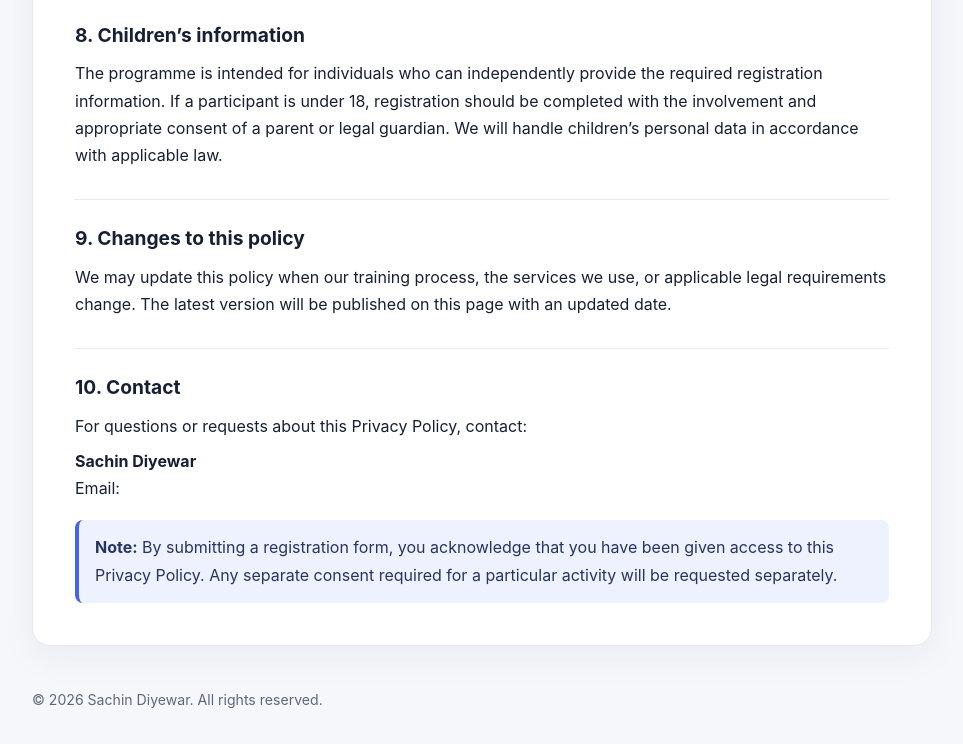
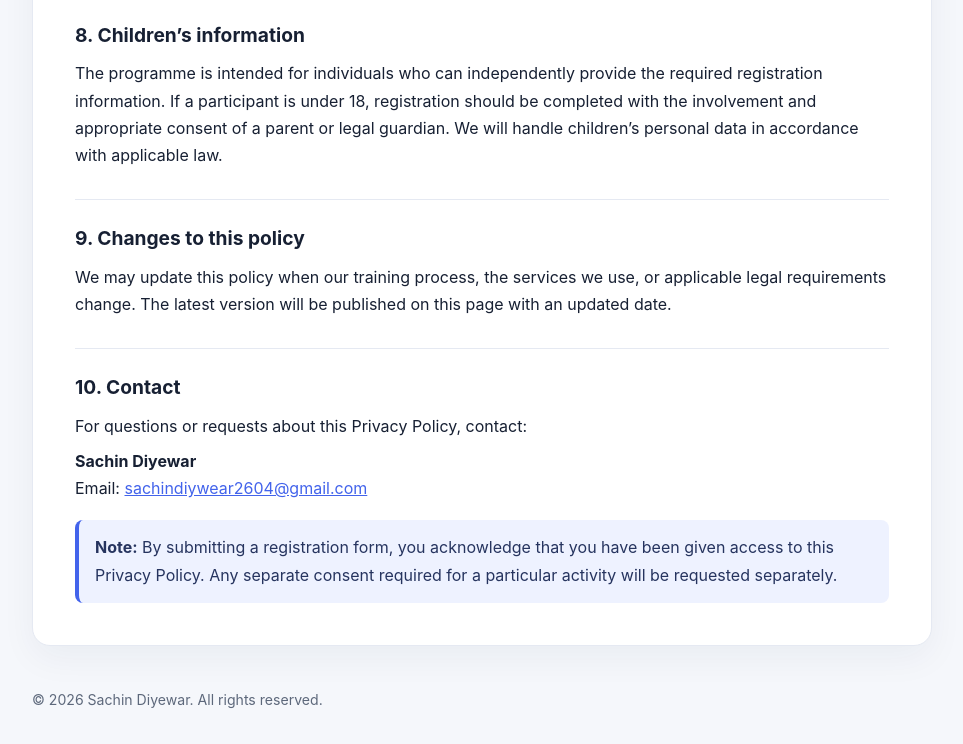
Before and after one commit to sachin20-J/android-training-privacy, a plain HTML site: page index.html in a window 1280 px wide. Shown: the part 2012-2756 px from the top of the page, without its empty margins (158-1121 px from the left). Drawn offline with Linux system fonts and the light colour scheme.

Commit message:
Update email address in Privacy Policy section

```diff
--- a/index.html
+++ b/index.html
@@ -219,7 +219,7 @@
         </p>
         <p>
           <strong>Sachin Diyewar </strong><br>
-          Email: <a href="mailto:sachindiywear2604@gmail.com"></a>
+          Email: <a href="mailto:YOUR-EMAIL@example.com">sachindiywear2604@gmail.com</a>
         </p>
       </section>
 
```
